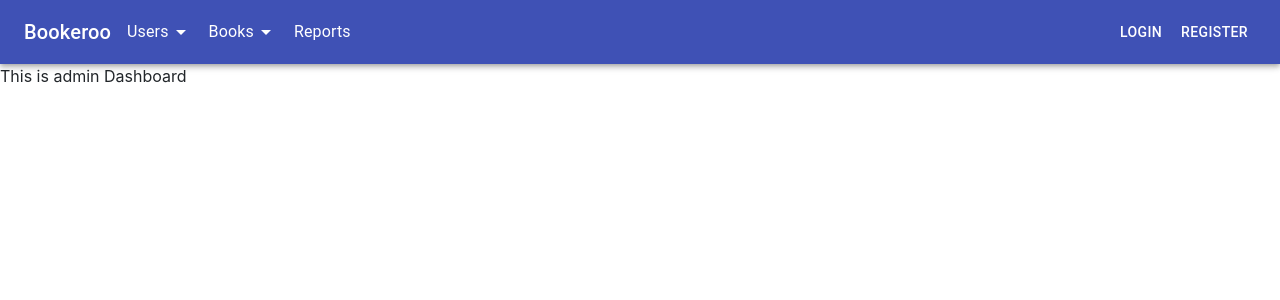
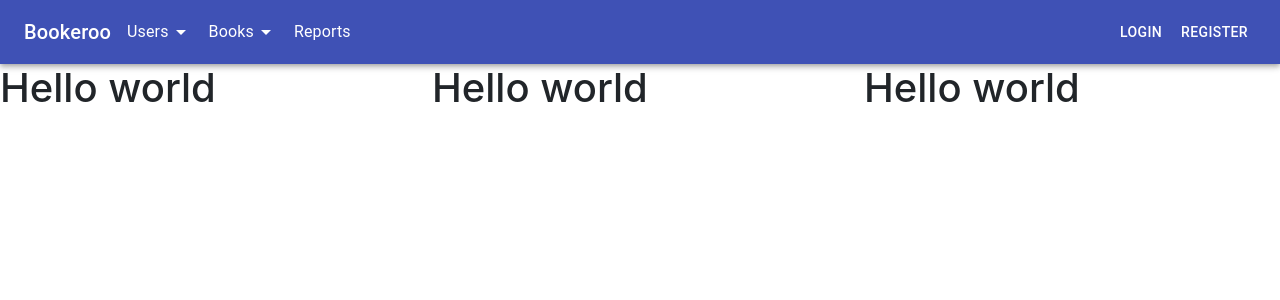
Before and after one commit to s3742332/SEPT, a React (Create React App) app in the folder FrontEnd/myfirstapp/: page /marketplace in a window 1280 px wide. Before the commit this address led to /. Shown: the top 300 px of the page. Built offline with nearby package versions, Linux system fonts and the light colour scheme; the HTML template or start-up script is replaced by a standard one.

Commit message:
Create initial Marketplace page

```diff
--- a/FrontEnd/myfirstapp/src/App.js
+++ b/FrontEnd/myfirstapp/src/App.js
@@ -13,6 +13,7 @@ import Register from "./components/UserManagement/Register";
 import Login from "./components/UserManagement/Login";
 import PendingSeller from "./components/AccountManagement/PendingSeller/PendingSeller";
 import AccountEdit from "./components/AccountManagement/AccountEdit/AccountEdit";
+import Marketplace from "./components/Market_Place/Marketplace.js";
 
 function App() {
   const isAdmin = true;
@@ -40,6 +41,7 @@ function App() {
             <Route exact path="/register" component={Register} /> */}
             <Route exact path="/login" component={Login} />
             <Route exact path="/register" component={Register} />
+            <Route exact path="/marketplace" component={Marketplace} />
             <Redirect to="/" />
           </Switch>
 
--- /dev/null
+++ b/FrontEnd/myfirstapp/src/components/Market_Place/Marketplace.js
@@ -0,0 +1,20 @@
+import { Grid } from '@material-ui/core';
+import React from 'react';
+import './styles.css';
+
+const Marketplace = (props) => {
+    return ( <div>
+        <Grid container
+        direction="row"
+        justifyContent="space-between"
+        alignItems="center"
+        spacing={2}>
+
+            <Grid item sm={6} md={4} xs={12}><h1>Hello world</h1></Grid>
+            <Grid item sm={6} md={4} xs={12}><h1>Hello world</h1></Grid>
+            <Grid item sm={6} md={4} xs={12}><h1>Hello world</h1></Grid>
+        </Grid>
+    </div> );
+}
+
+export default Marketplace;
```
Also changed, not shown: FrontEnd/myfirstapp/src/components/Market_Place/styles.css (added).
